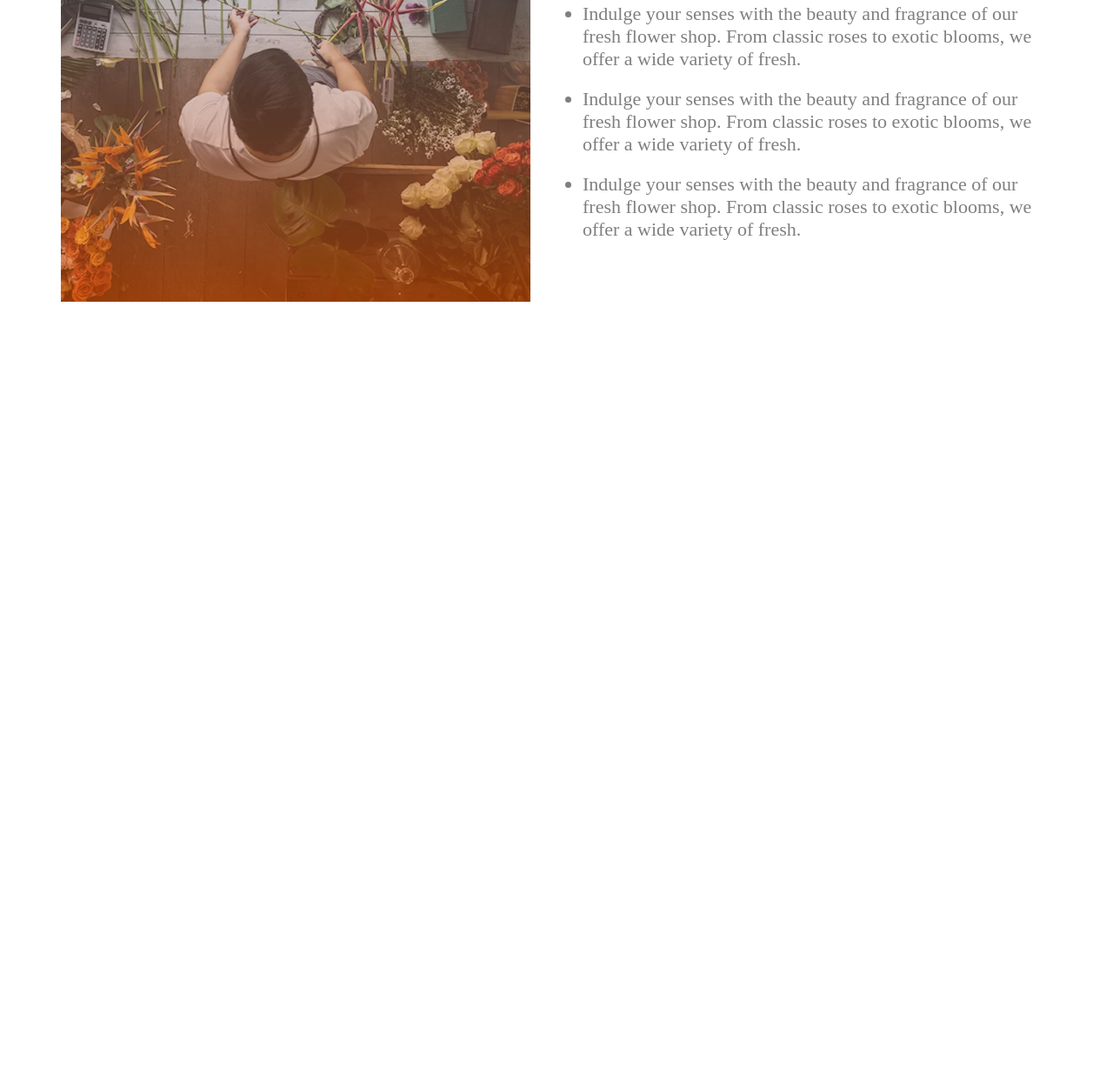
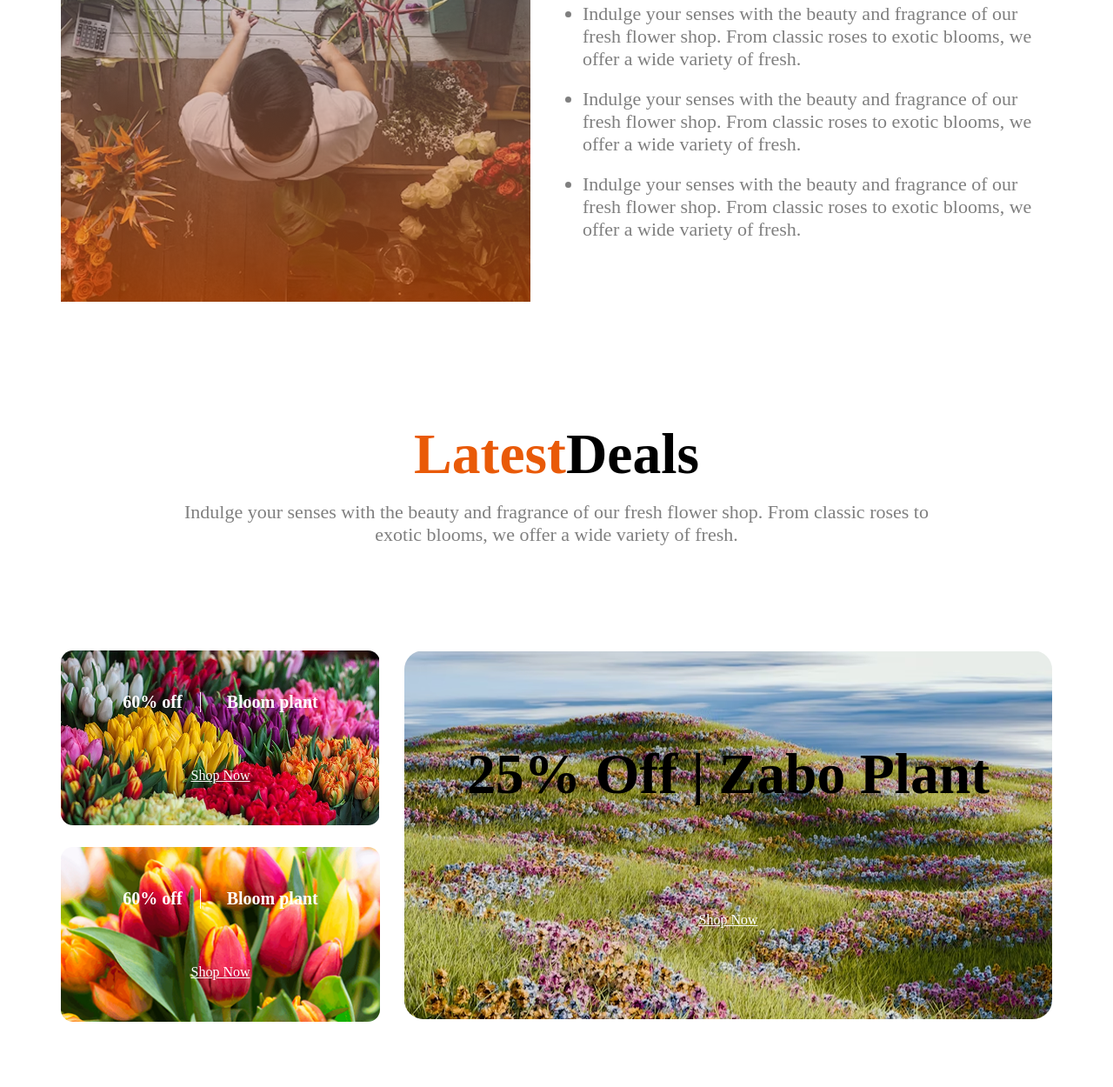
Before and after one commit to Abdur-Rahim-bin-Bakkar/programing-hero-old-12-2, a plain HTML site: page index.html in a window 1280 px wide. Shown: the part 2510-3760 px from the top of the page at 87% size. Before the commit the page ends 2861 px from the top, so only its background shows below. Drawn offline with Linux system fonts and the light colour scheme.

Commit message:
add more section and image

```diff
--- a/index.html
+++ b/index.html
@@ -116,5 +116,44 @@
             </div>
         </div>
     </section>
+
+    <section class="lates-section">
+        <div class="container">
+            <h1><span>Latest</span>Deals</h1>
+            <p>Indulge your senses with the beauty and fragrance of our fresh flower shop. From classic roses to exotic blooms, we offer a wide variety of fresh.</p>
+            <div class="grid-flex-sec">
+                <div class="gap">
+                    <div class="bac-img1">
+                        <div class="df">
+                            <h1>60% off</h1>
+                            <h1>Bloom plant</h1>
+                        </div>
+                        <u href="">Shop Now</u>
+                    </div>
+                    <div class="bac-img2">
+                        <div class="df">
+                            <h1>60% off</h1>
+                            <h1>Bloom plant</h1>
+                        </div>
+                        <u href="">Shop Now</u>
+                    </div>
+                </div>
+                <div class="bac-img3">
+                    <h1>25% Off | Zabo Plant</h1>
+                    <u>Shop Now</u>
+                </div>
+            </div>
+        </div>
+    </section>
+
+
+    <div class="pading">
+    <section class="input-sec">
+
+    </section>
+    </div>
+
+
+
 </body>
 </html>
--- a/styles/style.css
+++ b/styles/style.css
@@ -3,6 +3,7 @@
     padding: 0;
     box-sizing: border-box;
 }
+
 .inter{
     font-family: "Inter", sans-serif;
 }
@@ -159,6 +160,121 @@ span{
     margin-bottom: 20px;
 }
 
+/* lates-section */
+
+.lates-section{
+    padding-top:134px ;
+}
+.lates-section .container h1{
+    color: #000000;
+    font-size: 4.1em;
+    text-align: center;
+    margin-bottom: 16px;
+}
+.lates-section p{
+    text-align: center;
+    color: rgba(0, 0, 0, 0.5);
+    font-size: 22px;
+    max-width: 888px;
+    margin: 0 auto;
+}
+.grid-flex-sec{
+    padding-top: 120px;
+    display: flex;
+    gap: 28px;
+}
+.gap{
+    display: flex;
+    flex-direction: column;
+    gap: 25px;
+}
+.bac-img1{
+    width: 367px;
+    height: 201px;
+    background: url(../assets/deal-bloom.png);
+    background-size: cover;
+    border-radius: 14px;
+    display: flex;
+    flex-direction: column;
+    align-items: center;
+    justify-content: space-evenly;
+    color: white;
+    text-align: center;
+
+}
+.grid-flex-sec .df{
+    display: flex;
+    align-items: center;
+    gap: 30px;
+    justify-content: space-between;
+}
+.grid-flex-sec .df h1:first-child{
+    padding-right: 20px;
+    border-right: 1px solid rgb(255, 255, 255);
+}
+.grid-flex-sec .df h1{
+    color: white;
+    font-size: 20px;
+}
+.grid-flex-sec1 a{
+    text-decoration: none;
+    color: white;
+}
+
+.bac-img2{
+    width: 367px;
+    height: 201px;
+    background: url(../assets/deal-ana.png);
+    background-size: cover;
+    border-radius: 14px;
+     display: flex;
+    flex-direction: column;
+    align-items: center;
+    justify-content: space-evenly;
+    color: white;
+    text-align: center;
+
+}
+
+
+
+.bac-img3{
+    width: 753px;
+    height: 424px;
+    background: url(../assets/deal-zabo.png);
+    background-size: cover;
+    border-radius: 22px;
+
+        display: flex;
+    flex-direction: column;
+    align-items: center;
+    justify-content: space-evenly;
+    color: white;
+    text-align: center;
+}
+.bac-img3 h1{
+    color: white;
+}
+/* input-sec */
+.pading{
+    padding-top: 120px;
+
+}
+.input-sec{
+    max-width: 1440px;
+    width: 100%;
+    height: 533px;
+    background: url(../assets/news-letter-bg.png);
+    background-size: 100% 100%;
+    background-repeat: no-repeat;
+    background-position: center;
+
+}
+
+
+
+
+
 
 
 
@@ -222,4 +338,27 @@ ul{
     max-width: 100%;
 }
 
+.grid-flex-sec{
+    flex-direction: column;
 }
+.bac-img1{
+    width: 95%;
+    height: 200px;
+    margin: 0 auto;
+}
+.bac-img2{
+     width: 95%;
+    height: 200px;
+    margin: 0 auto;
+
+}
+.bac-img3{
+    width: 95%;
+    height: 200px;
+    margin: 0 auto;
+}
+
+
+
+
+}
```
Also changed, not shown: 1 other file.
